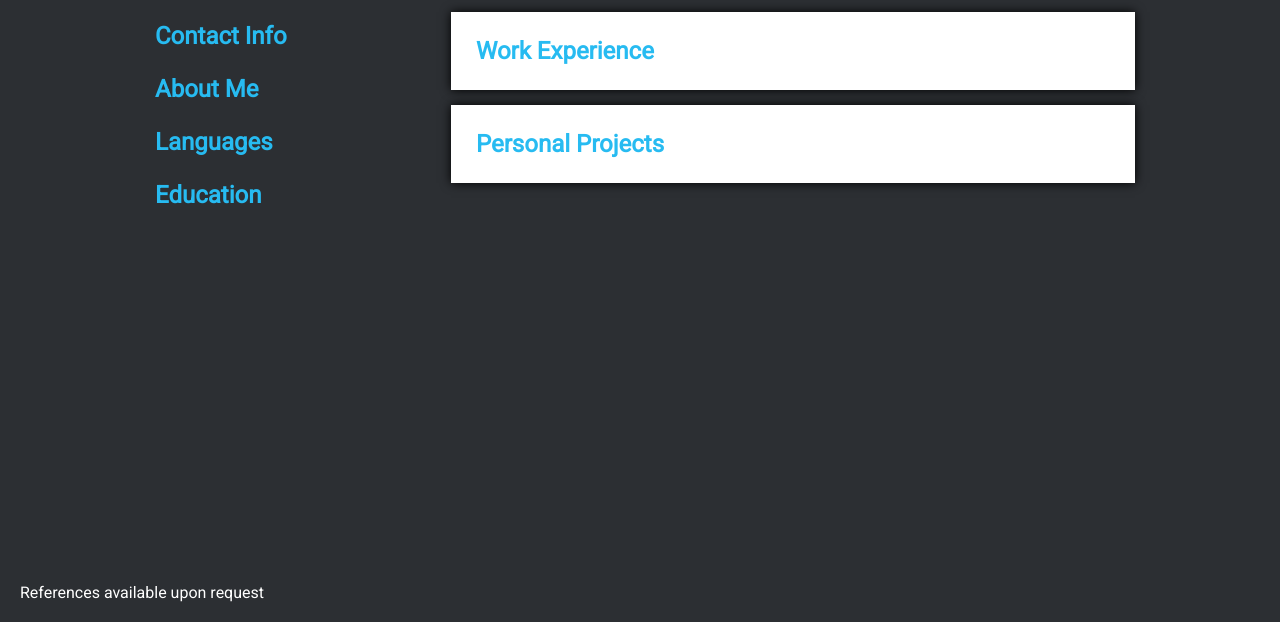
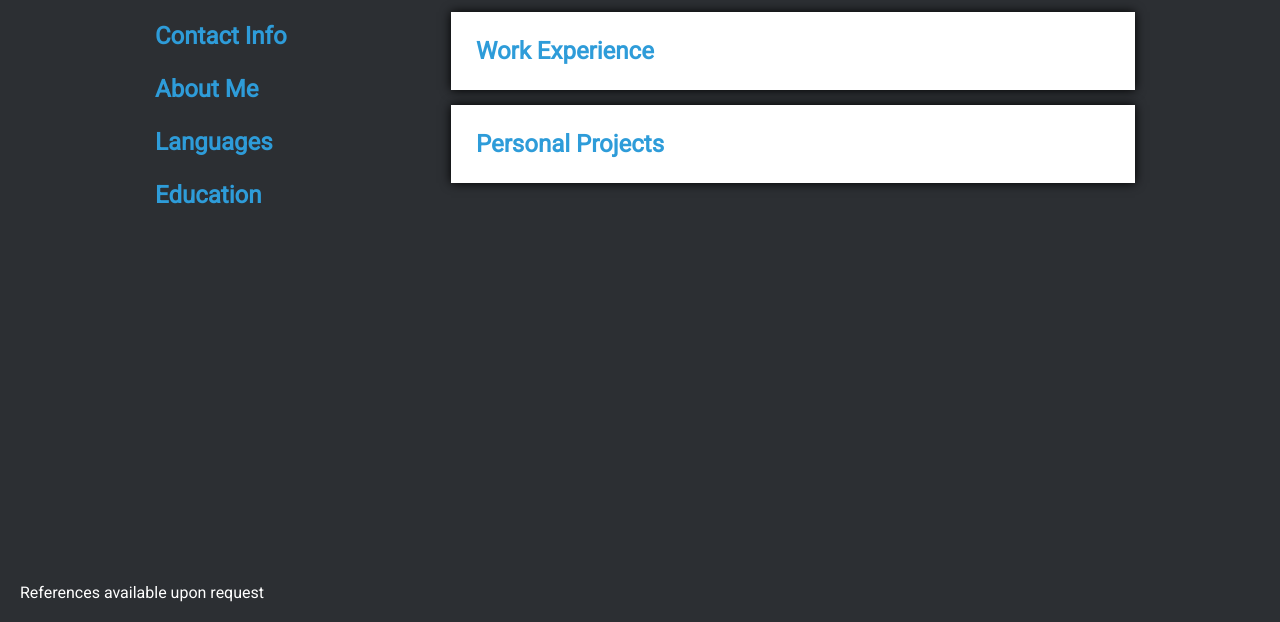
Before and after one commit to mdiller/resume, a plain HTML site: page index.html in a window 1280 px wide. Shown: the part 178-800 px from the top of the page. Drawn offline with Linux system fonts and the light colour scheme.

Commit message:
updated to a softer blue

```diff
--- a/style.css
+++ b/style.css
@@ -1,12 +1,12 @@
 :root {
 	--dark-background-color: #23272A;
 	--background-color: #2C2F33;
-	--header-color: #27bbf1;
+	--header-color: #2e9cd9;
 	--text-color: #FFFFFF;
 	--link-color: #AAAAAA;
 	--section-background-color: #FFFFFF;
 	--section-color: #000000;
-	--section-title-color: #27bbf1;
+	--section-title-color: #2e9cd9;
 	--document-width: 1020px;
 	--document-height: 1295px;
 	--header-height: 175px;
```
